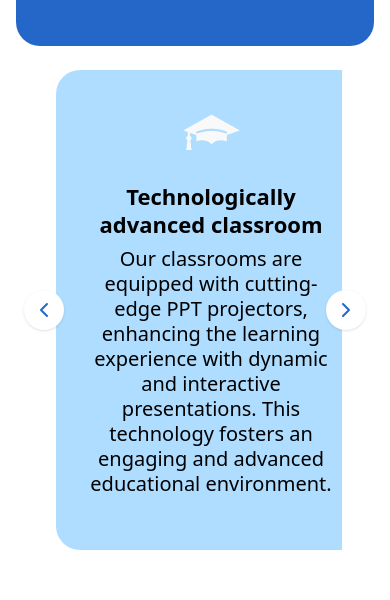
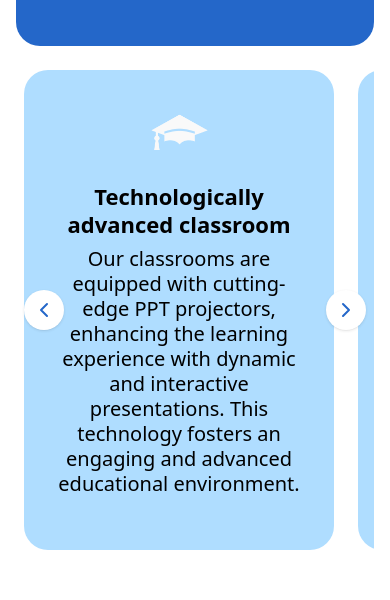
Before and after one commit to Code4Bharat1/AIIMS-Frontend, a Next.js app: page /about in a window 390 px wide. Shown: the part 2024-2624 px from the top of the page. Built offline with nearby package versions, Linux system fonts and the light colour scheme.

Commit message:
Fix layout issues in TeacherCard and WhyChooseUs components for improved responsiveness

```diff
--- a/src/components/common/InstructorsProfileCard.jsx
+++ b/src/components/common/InstructorsProfileCard.jsx
@@ -10,7 +10,7 @@ import {
 
 export default function TeacherCard({ image, name, education, social }) {
   return (
-    <div className="w-[300px] ml-6 sm:w-[320px] md:w-[338px] h-[426px] relative text-center flex flex-col items-center shrink-0">
+    <div className="w-[300px] ml- sm:w-[320px] md:w-[338px] h-[426px] relative text-center flex flex-col items-center shrink-0">
       {/* Circular Image */}
       <div className="relative w-[200px] sm:w-[220px] md:w-[240px] h-[200px] sm:h-[220px] md:h-[240px] border-2 border-[#AFDDFF] rounded-full overflow-hidden z-10 transition-all duration-500 ease-in-out hover:-translate-y-5 ">
         <Image
--- a/src/components/common/WhyChooseUs.jsx
+++ b/src/components/common/WhyChooseUs.jsx
@@ -90,7 +90,7 @@ const WhyChooseUs = () => {
 
                     <div
                         ref={scrollContainerRef}
-                        className="mx-8 overflow-x-auto scrollbar-hidden pl-2 pr-2 "
+                        className="overflow-x-auto scrollbar-hidden pl-2 pr-2"
                     >
                         <div className="flex gap-6 w-max">
                             {whyChooseUs.map((item) => (
```
